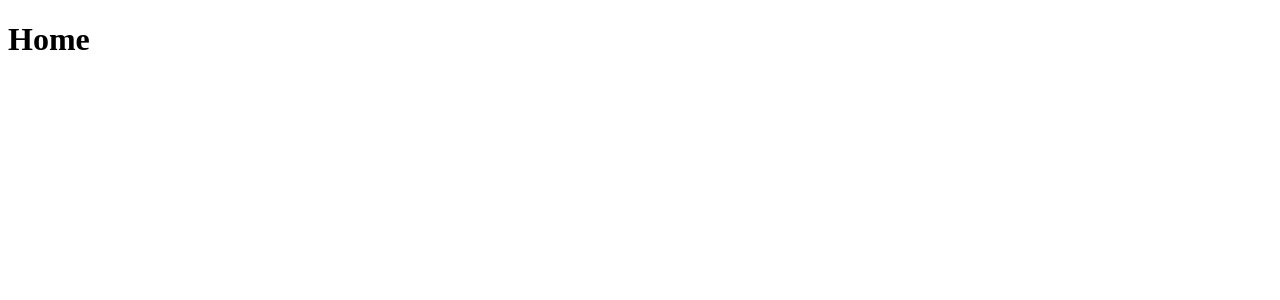
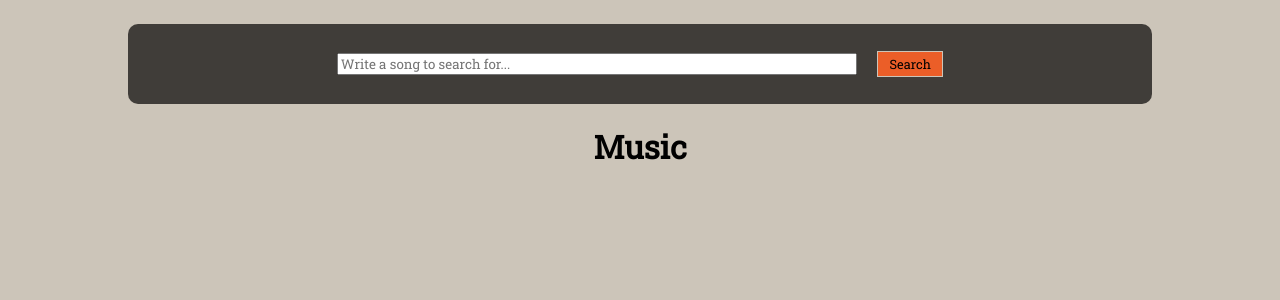
Before and after one commit to gustafrydell/Projektarbete-Webbutveckling-Ljudio, a Vue app in the folder Ljudio/: page / in a window 1280 px wide. Shown: the top 300 px of the page. Built offline with nearby package versions, Linux system fonts and the light colour scheme.

Commit message:
Added navbar with searchinput flield

```diff
--- a/Ljudio/index.html
+++ b/Ljudio/index.html
@@ -5,6 +5,10 @@
     <link rel="icon" href="/favicon.png" />
     <meta name="viewport" content="width=device-width, initial-scale=1.0" />
     <title>Ljudio</title>
+    <link rel="stylesheet" href="./src/style.css">
+    <link rel="preconnect" href="https://fonts.googleapis.com">
+    <link rel="preconnect" href="https://fonts.gstatic.com" crossorigin>
+    <link href="https://fonts.googleapis.com/css2?family=Roboto+Slab:wght@400&display=swap" rel="stylesheet">
   </head>
   <body>
     <div id="app"></div>
--- a/Ljudio/src/App.vue
+++ b/Ljudio/src/App.vue
@@ -1,7 +1,10 @@
 <script setup>
-
+import Navbar from "./components/Navbar.vue";
 </script>
 
 <template>
-  <router-view></router-view>
+  <div class="background-form">
+    <Navbar />
+    <router-view class="main-view"></router-view>
+  </div>
 </template>
--- /dev/null
+++ b/Ljudio/src/components/Navbar.vue
@@ -0,0 +1,8 @@
+<template>
+    <div class="nav-div">
+        <nav>
+            <input class="searchbar" type="text" placeholder="Write a song to search for...">
+            <span class="search-button"><p>Search</p></span>
+        </nav>
+    </div>
+</template>
--- a/Ljudio/src/main.js
+++ b/Ljudio/src/main.js
@@ -3,4 +3,7 @@ import App from './App.vue'
 import Router from './router'
 import Vuex from 'vuex'
 
-createApp(App).use(Router).use(Vuex).mount('#app')
+createApp(App)
+.use(Router)
+.use(Vuex)
+.mount('#app')
--- /dev/null
+++ b/Ljudio/src/style.css
@@ -0,0 +1,66 @@
+body{
+    margin: 0;
+    background-color: #ccc5b9;
+}
+
+.searchbar{
+    height: 20%;
+    width: 50%;
+}
+.search-button{
+    background-color: #eb5e28;
+    width: 5vw;
+    height: 3vh;
+    margin-left: 2%;
+    border: 1px solid #ccc5b9;
+    display: flex;
+    justify-content: center;
+    align-items: center;
+    min-width: 3vw;
+    min-height: 1vh;
+}
+
+p{
+    font-size: 1vw;
+    font-family: 'Roboto Slab', serif;
+    font-weight: 500;
+}
+
+h1{
+    font-family: 'Roboto Slab', serif;
+}
+
+.search-button:hover{
+    background-color: #eb5f28be;
+    cursor: pointer;
+}
+
+
+input{
+    font-family: 'Roboto Slab', serif;
+}
+
+.search-button:active{
+    background-color: #ccc5b9;
+}
+.nav-div{
+    margin-top: 3vh;
+    width: 100vw;
+    display: flex;
+    justify-content: center;
+}
+
+nav{
+    display: flex;
+    justify-content: center;
+    align-items: center;
+    width: 80%;
+    height: 10vh;
+    background-color: #403d39;
+    border-radius: 10px;
+}
+
+.main-view{
+    display: flex;
+    justify-content: center;
+}
--- a/Ljudio/src/views/Home.vue
+++ b/Ljudio/src/views/Home.vue
@@ -1,5 +1,5 @@
 <template>
     <div>
-        <h1>Home</h1>
+        <h1>Music</h1>
     </div>
 </template>
```
Also changed, not shown: Ljudio/src/components/HelloWorld.vue (deleted, +0 -40 lines), Ljudio/public/favicon.png (deleted), Ljudio/src/assets/logo.png (deleted).
